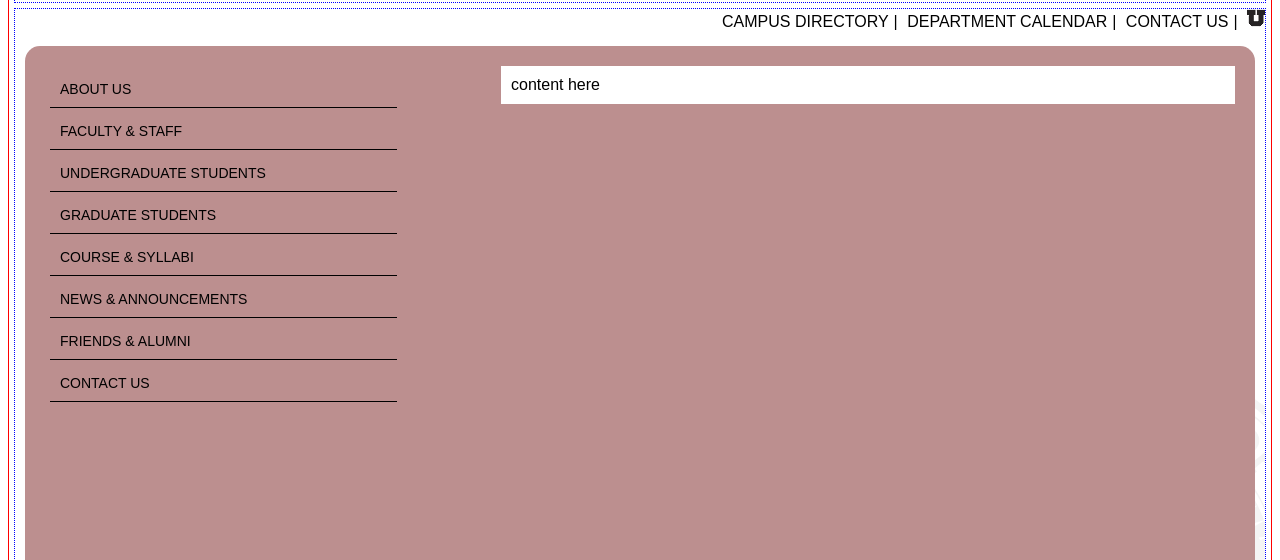
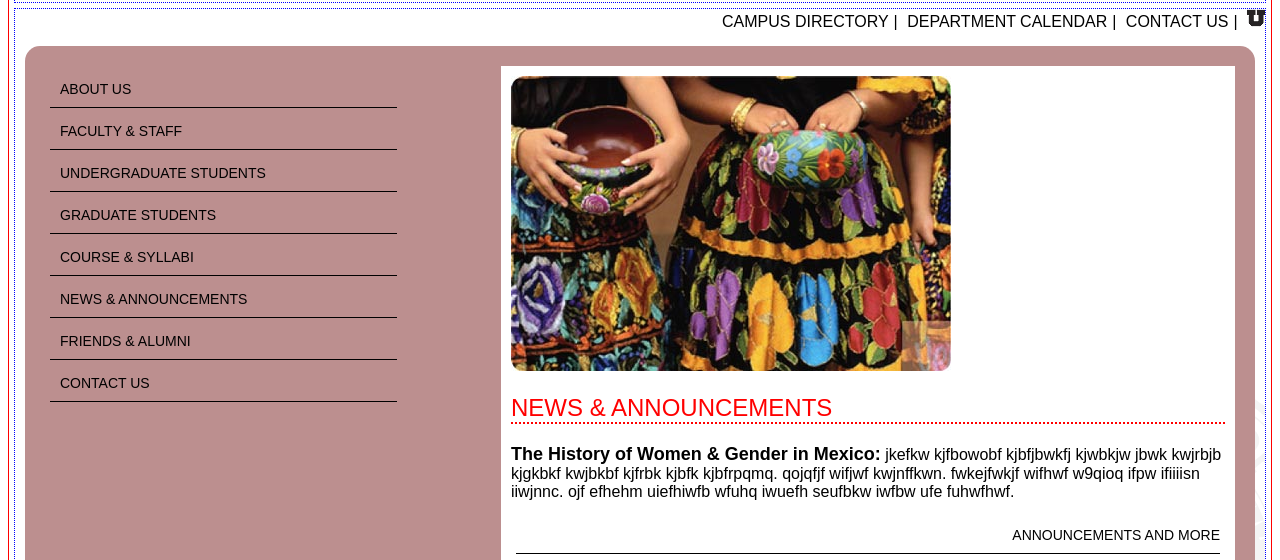
Before and after one commit to leven154/HUMIS_homepage_Copy, a plain HTML site: page index.html in a window 1280 px wide. Shown: the part 240-800 px from the top of the page. Drawn offline with Linux system fonts and the light colour scheme; files whose address does not match are found by name.

Commit message:
added main copy stuff

```diff
--- a/index.html
+++ b/index.html
@@ -39,7 +39,19 @@
                 <a href="#">Contact Us</a>
 
             </nav>
-            <article class="right side-nav">content here</article>
+            <article class="right side-nav">
+                <img src="exportToHTML/files/women_w_pottery.jpg" alt="women w pottery"/ />
+                <h2>NEWS & ANNOUNCEMENTS</h2>
+                <p>
+                    <span>The History of Women & Gender in Mexico:</span> jkefkw kjfbowobf kjbfjbwkfj kjwbkjw jbwk kwjrbjb kjgkbkf kwjbkbf kjfrbk kjbfk kjbfrpqmq. qojqfjf wifjwf kwjnffkwn. fwkejfwkjf wifhwf w9qioq ifpw ifiiiisn iiwjnnc. ojf efhehm uiefhiwfb wfuhq iwuefh seufbkw iwfbw ufe fuhwfhwf.
+                </p>
+
+                <a href="#">Announcements and More </a>
+
+
+            </article>
+
+
         </div>
 
         <div class="nav bottom-nav">
--- a/stylesheet.css
+++ b/stylesheet.css
@@ -85,6 +85,33 @@ div#container {
                 background-color: white;
                 padding: 10px;
                 width: 60%;
+
+                a {
+                    color: black;
+                    text-decoration: none;
+                    text-transform: uppercase;
+                    text-align: right;
+                }
+
+
+                h2 {
+                    color:red;
+                    border-bottom: 2px dotted red;
+                    text-transform: uppercase;
+                    text-align: left;
+                    font-weight: normal;
+
+                    }
+
+                p {
+                    font-size: 16px;
+
+
+                        span {
+                            font-weight: bold;
+                            font-size: 18px
+                        }
+                }
             }
         }
 
```
